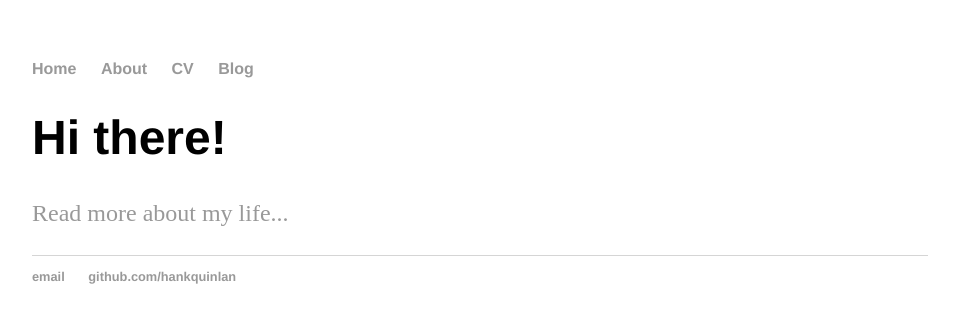
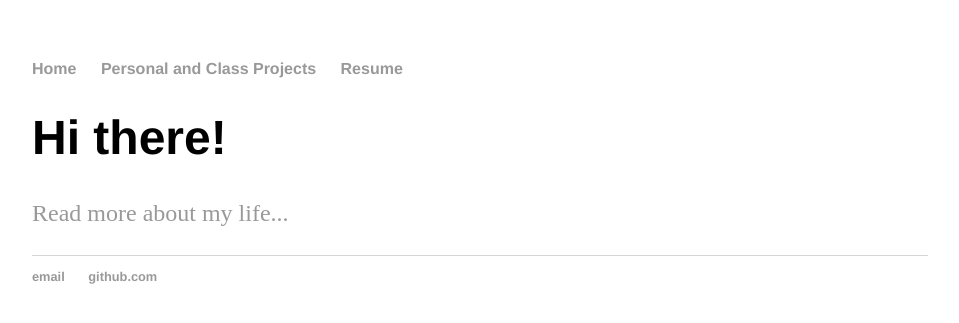
Before and after one commit to esingh7/esingh7.github.io, a Jekyll site: the page built from index.html, in a window 1280 px wide. Shown: the top 323 px of the page, without its empty margins (160-1119 px from the left). Built offline with Jekyll 4.4.1, drawn with Linux system fonts in a browser that asks for light colours.

Commit message:
Update default.html

```diff
--- a/_layouts/default.html
+++ b/_layouts/default.html
@@ -9,9 +9,8 @@
 			<nav>
 	    		<ul>
 	        		<li><a href="/">Home</a></li>
-		        	<li><a href="/about">About</a></li>
-	        		<li><a href="/cv">CV</a></li>
-	        		<li><a href="/blog">Blog</a></li>
+		        	<li><a href="/projects">Personal and Class Projects</a></li>
+	        		<li><a href="/resume">Resume</a></li>
 	    		</ul>
 			</nav>
 			<div class="container">
@@ -21,8 +20,8 @@
 			</div><!-- /.container -->
 			<footer>
 	    		<ul>
-	        		<li><a href="mailto:hankquinlanhub@gmail.com">email</a></li>
-	        		<li><a href="https://github.com/hankquinlan">github.com/hankquinlan</a></li>
+	        		<li><a href="mailto:singhesha150@gmail.com">email</a></li>
+	        		<li><a href="https://github.com/esingh7">github.com</a></li>
 				</ul>
 			</footer>
 		</body>
```
